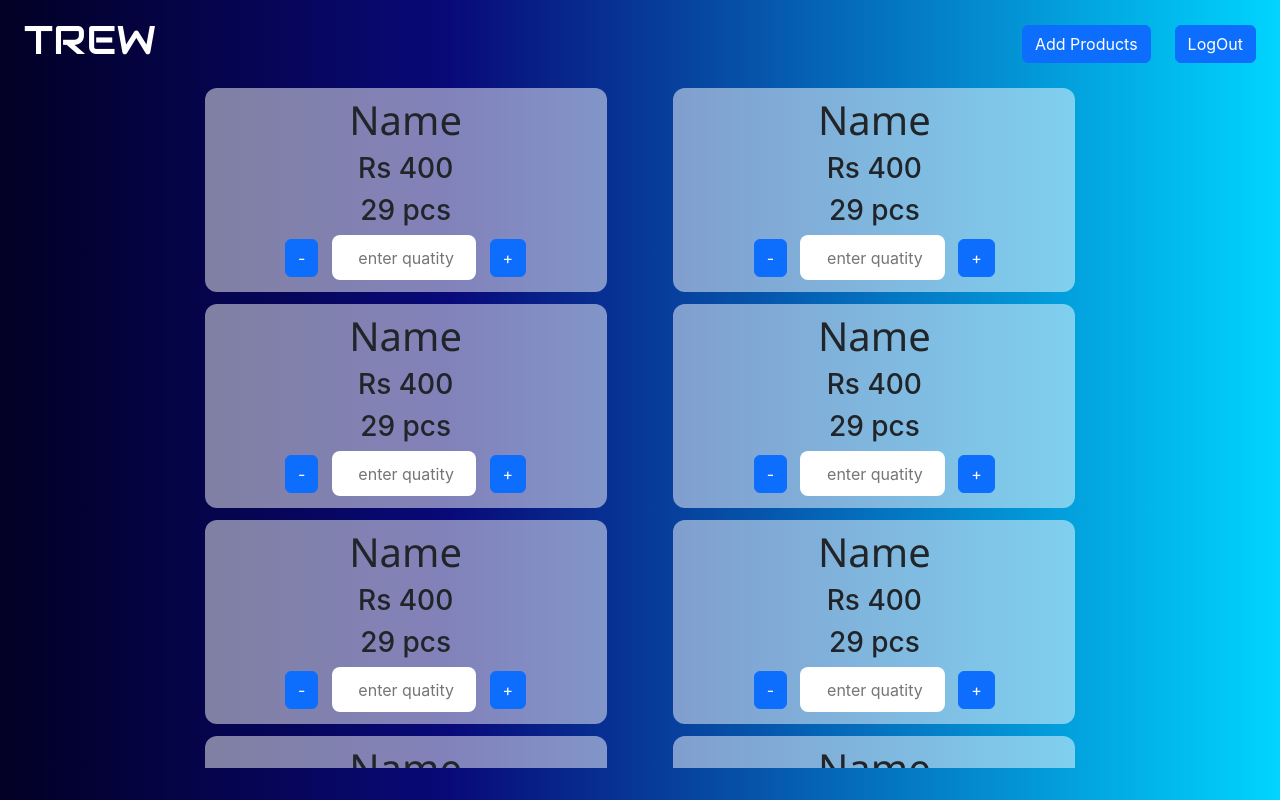
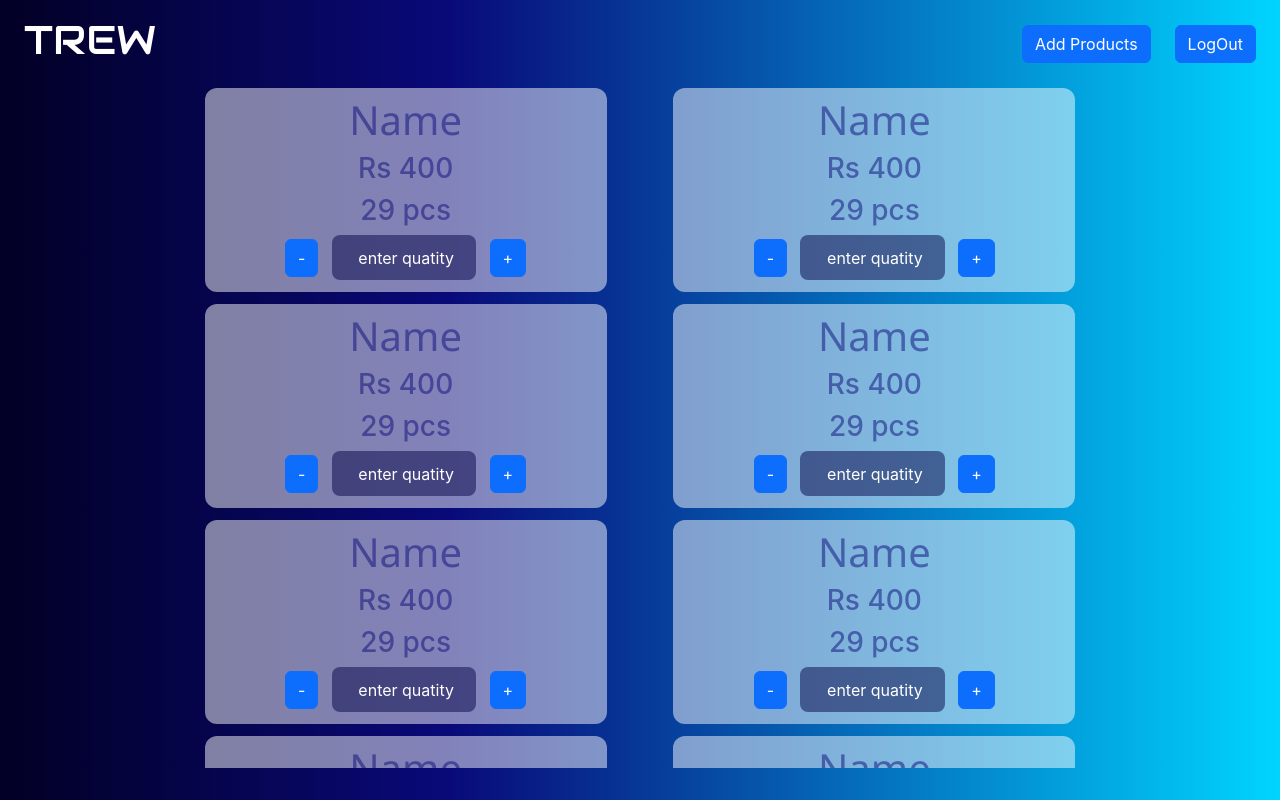
Before and after one commit to Fmajid29/inventory-react, a React (Create React App) app: page /adminpanel in a window 1280 px wide. Built offline with nearby package versions, Linux system fonts and the light colour scheme.

Commit message:
consistent colors throughout the app

```diff
--- a/src/Components/Product/Product.css
+++ b/src/Components/Product/Product.css
@@ -32,6 +32,8 @@
   border-radius: 8px;
   text-align: center;
   border: none;
+  color: white;
+  background-color: rgba(5, 5, 71, 0.5);
 }
 
 @media screen and (max-width: 800px) {
--- a/src/Pages/AdminPanel/AdminPanel.css
+++ b/src/Pages/AdminPanel/AdminPanel.css
@@ -9,6 +9,7 @@
   display: flex;
   justify-content: space-around;
   align-items: center;
+  color: rgb(9, 9, 121, 0.5);
 }
 
 .products {
--- a/src/Pages/Login/Login.css
+++ b/src/Pages/Login/Login.css
@@ -1,6 +1,7 @@
 ::placeholder {
   font-size: 1rem;
   text-indent: 3%;
+  color: white;
 }
 
 .login {
@@ -20,6 +21,7 @@
   justify-content: space-between;
   align-items: center;
   padding: 0 1%;
+  color: rgb(9, 9, 121, 0.5);
 }
 
 .picture {
@@ -44,7 +46,7 @@
 
 .inputform > h1 {
   font-size: 4rem;
-  color: white;
+  /* color: white; */
   font-family: "Audiowide", cursive;
 }
 
@@ -55,6 +57,8 @@
   border: none;
   font-size: 1rem;
   text-indent: 3%;
+  background-color: rgba(5, 5, 71, 0.5);
+  color: white;
 }
 
 .inputform > button {
```
